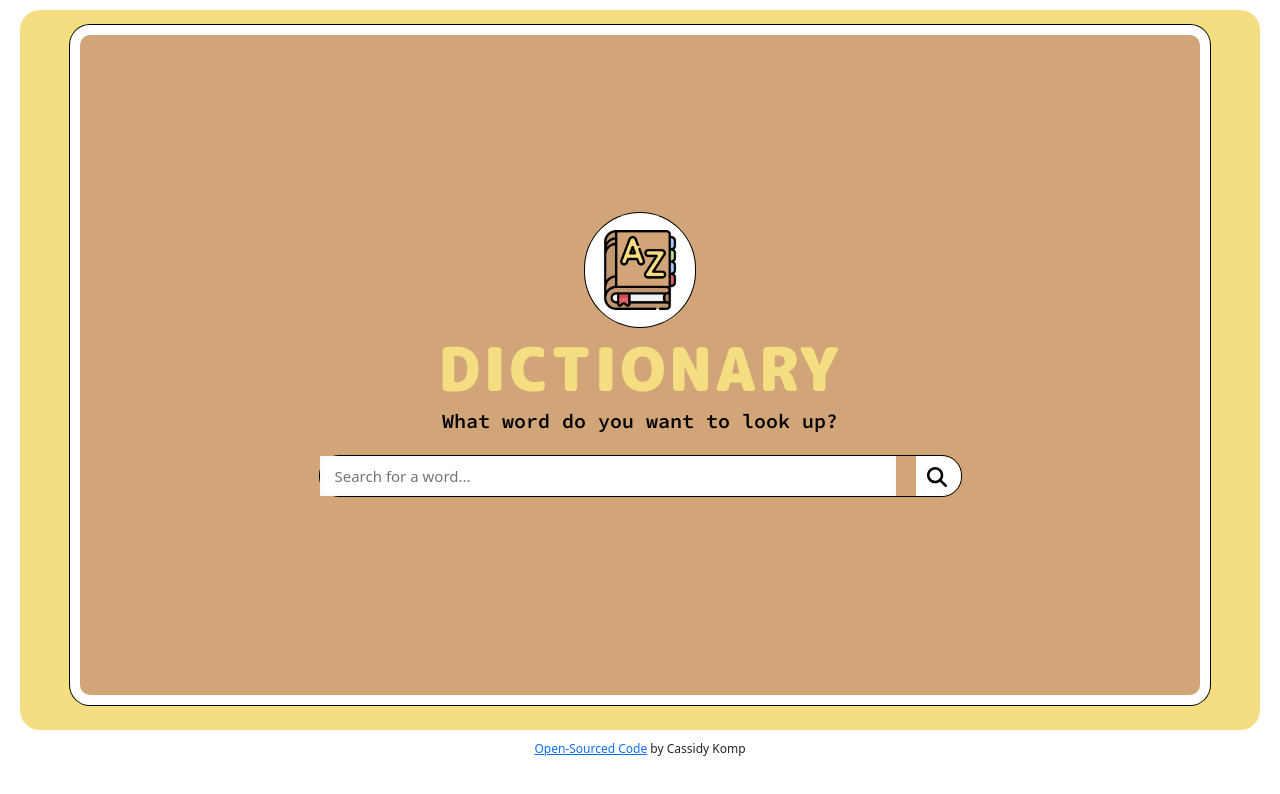
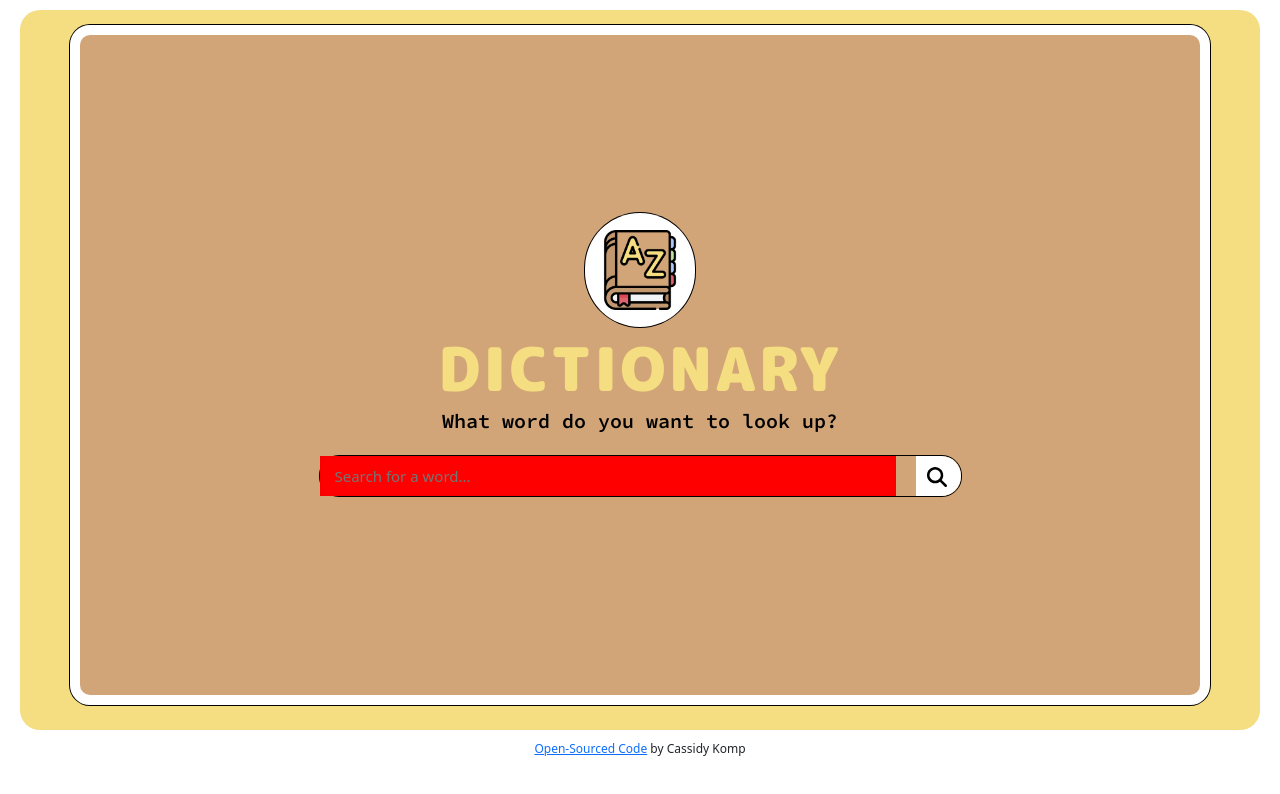
Before and after one commit to mimikomp/react-dictionary-project, a React (Create React App) app: page / in a window 1280 px wide. Shown: the top 794 px of the page. Built offline with nearby package versions, Linux system fonts and the light colour scheme.

Commit message:
Testing Fix

```diff
--- a/src/Style/Dictionary.css
+++ b/src/Style/Dictionary.css
@@ -60,6 +60,8 @@
   padding: 6px 15px;
   background-color: var(--light-color);
   border: none;
+  background-color: red;
+  border-radius: 0 !important;
 }
 
 .Dictionary input:focus-visible {
```
